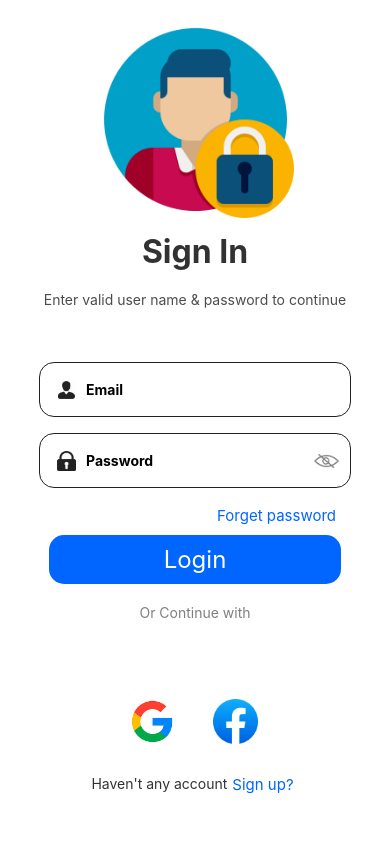
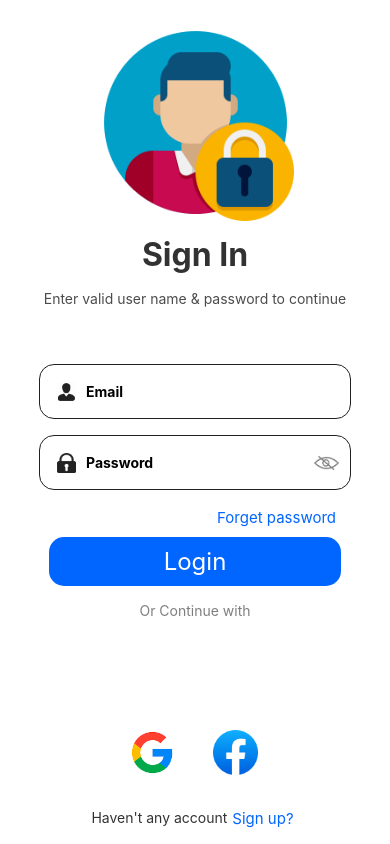
Before and after one commit to McelikZ/LoginProject, a React Native app: screen /LoginPage in a window 390 px wide. Built offline with nearby package versions, Linux system fonts and the light colour scheme.

Commit message:
Update LoginPage.style.js

```diff
--- a/src/screens/Login/LoginPage.style.js
+++ b/src/screens/Login/LoginPage.style.js
@@ -1,50 +1,50 @@
-import { StyleSheet, StatusBar, Platform } from "react-native";
-import { colors, spacing, fonts } from "../../theme/index";
+import { StyleSheet,StatusBar,Platform } from "react-native";
+import {colors,spacing,fonts} from "../../theme/index"
 
 export default StyleSheet.create({
-  mainContainer: {
-    flex: 1,
-    alignItems: "center",
-    justifyContent: "center",
-    paddingTop: Platform.OS === "android" ? StatusBar.currentHeight : 0,
-    backgroundColor: "white",
+   mainContainer:{
+    flex:1,
+    alignItems:'center',
+    justifyContent:'center',
+    paddingTop: Platform.OS === 'android' ? StatusBar.currentHeight : 0,
+    backgroundColor:'white'
    },
-  headerContainer: {
-    flex: 2,
-    alignItems: "center",
-    justifyContent: "center",
-    marginTop: 20,
+   headerContainer:{
+    flex:2,
+    alignItems:'center',
+    justifyContent:'center',
+    marginTop:spacing.medium
    },
    contentContainer: {
     flex: 2,
-    alignItems: "center",
-    paddingTop: 120,
+    alignItems: 'center',
+    paddingTop:spacing.huge,
    },
-  footerContainer: {
-    flex: 1,
-    alignItems: "center",
-    flexDirection: "row",
-    paddingTop: 100,
+   footerContainer:{
+    flex:1,
+    alignItems:'center',
+    flexDirection: 'row',
+    paddingTop:spacing.huge,
    },
-  bottomTextContainer: {
-    flexDirection: "row",
-    paddingBottom: 50,
+   bottomTextContainer:{
+    flexDirection: 'row',
+    paddingBottom:spacing.medium,
    },
-  signInStyle: {
-    fontWeight: "bold",
-    fontSize: fonts.sizes.xlarge,
-    marginBottom: 20,
-    opacity: 0.8,
+   signInStyle:{
+    fontWeight:'bold',
+    fontSize:fonts.sizes.xlarge,
+    marginBottom:spacing.medium,
+    opacity:0.8,
    },
-  enterValidStyle: {
-    opacity: 0.7,
+   enterValidStyle:{
+     opacity:0.7,
    },
-  orContinueWithStyle: {
-    margin: 20,
-    opacity: 0.5,
+   orContinueWithStyle:{
+    margin:spacing.medium,
+    opacity:0.5,
    },
-  haventAnyAccountStyle: {
+   haventAnyAccountStyle:{
    opacity: 0.8,
    fontSize: fonts.sizes.smallMedium,
-  },
-});
+   }
+})
```
Lines whose indentation alone changed are shown as unchanged.
